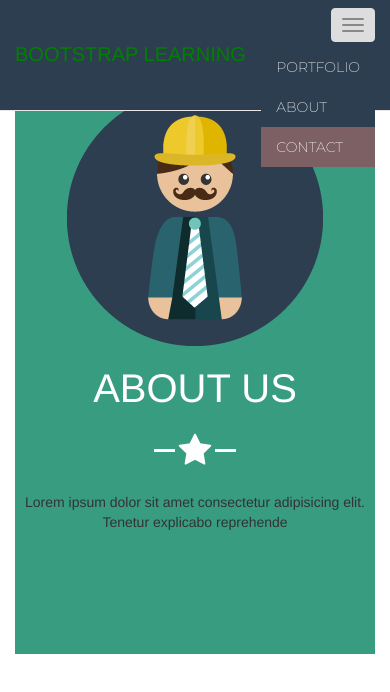
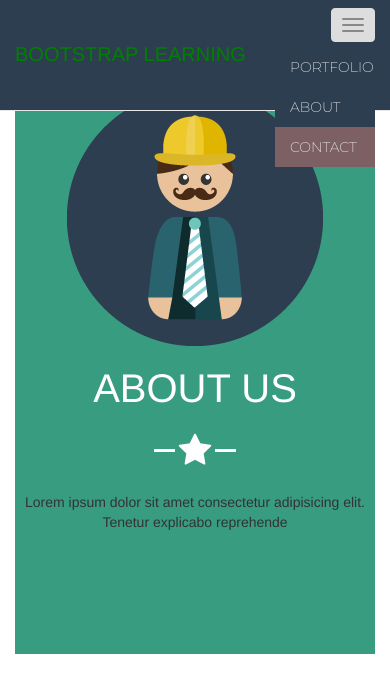
Before and after one commit to backluejapanit/backluejapanit.github.io, a plain HTML site: page index.html in a window 390 px wide. Both pictures are taken after a click on the button "Toggle navigation". Shown: the top 692 px of the page. Drawn offline with nearby package versions, Linux system fonts and the light colour scheme.

Commit message:
Update styles.css

```diff
--- a/styles.css
+++ b/styles.css
@@ -271,7 +271,9 @@ nav.navbar.navbar-default.navbar-fixed-top.tienhoa {
     }
     ul.nav.navbar-nav.navbar-right {
         margin-top: -12px;
-
+        width: 100px;
+        height: 120px;
+        overflow: visible!important;
     }
     .navbar-default .navbar-collapse, .navbar-default .navbar-form{
         border:0;
```
